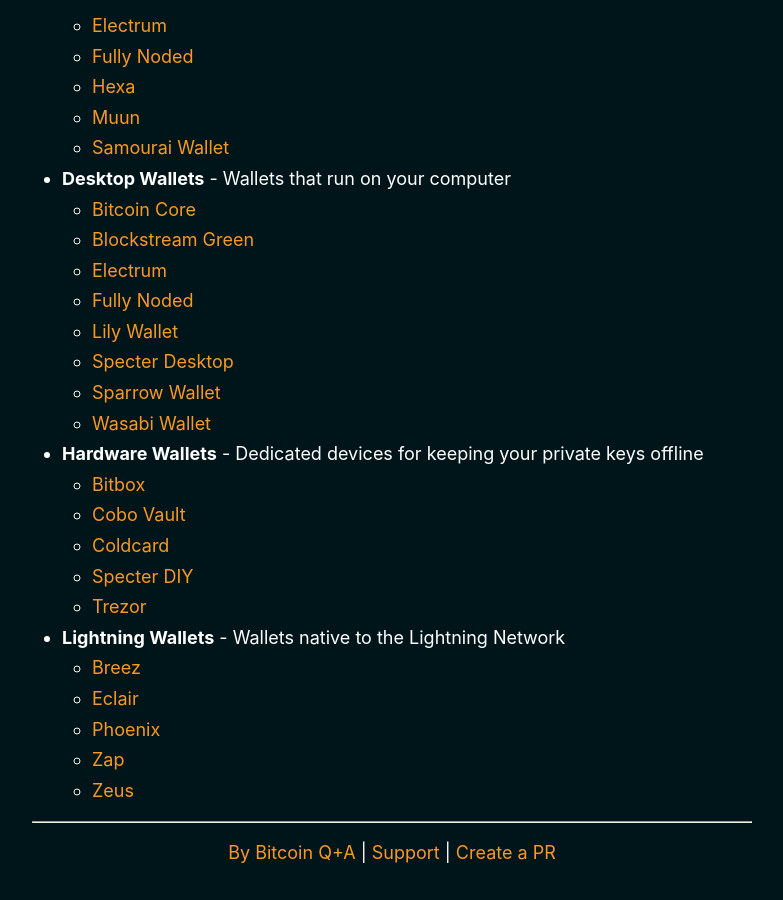
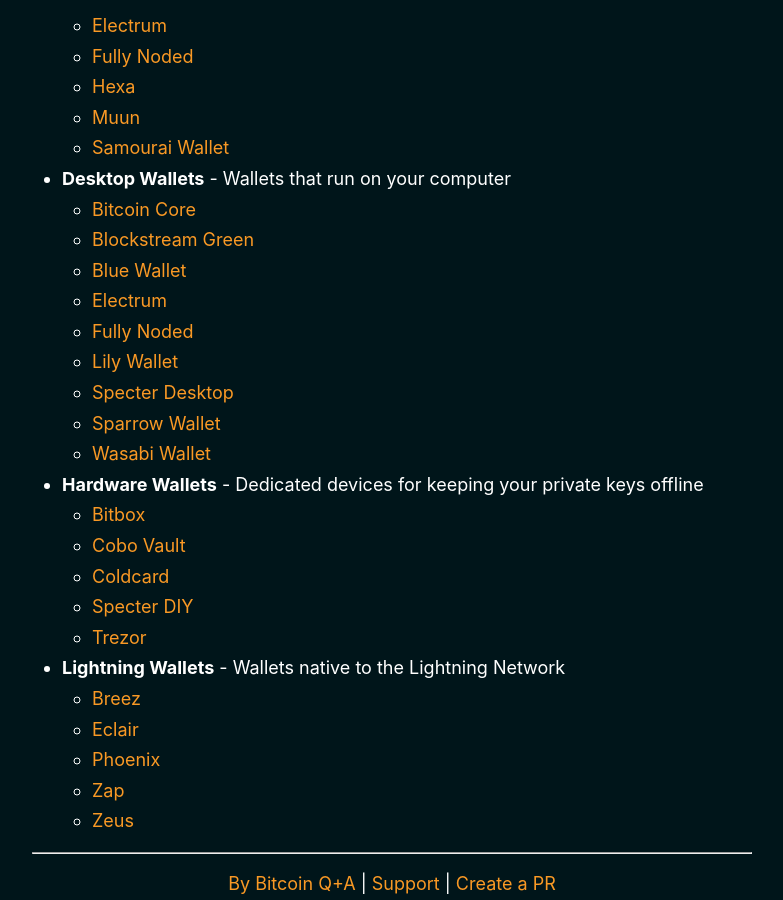
Before and after one commit to BitcoinQnA/bitcoin-wallet-guide, a Jekyll site: the page built from _pages/home.md, in a window 1280 px wide and 900 px high, scrolled down 1745 px. Shown: the whole window, without its empty margins (248-1031 px from the left). Built offline with Jekyll 4.4.1, drawn with Linux system fonts in a browser that asks for light colours.

Commit message:
Update home.md

```diff
--- a/_pages/home.md
+++ b/_pages/home.md
@@ -57,6 +57,7 @@ Is your project missing? Please create an [issue](https://github.com/BitcoinQnA/
 -  **Desktop Wallets** - Wallets that run on your computer
     - [Bitcoin Core](https://bitcoin.org/en/bitcoin-core/features/)
     - [Blockstream Green](https://blockstream.com/green/)
+    - [Blue Wallet](https://bluewallet.io/)
     - [Electrum](https://electrum.org)
     - [Fully Noded](https://fullynoded.app/)
     - [Lily Wallet](https://lily.kevinmulcrone.com/)
```
